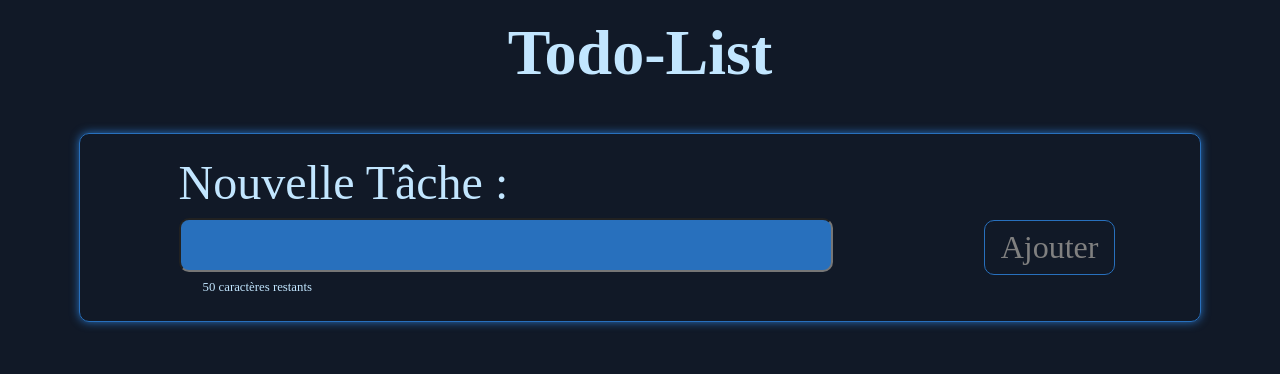
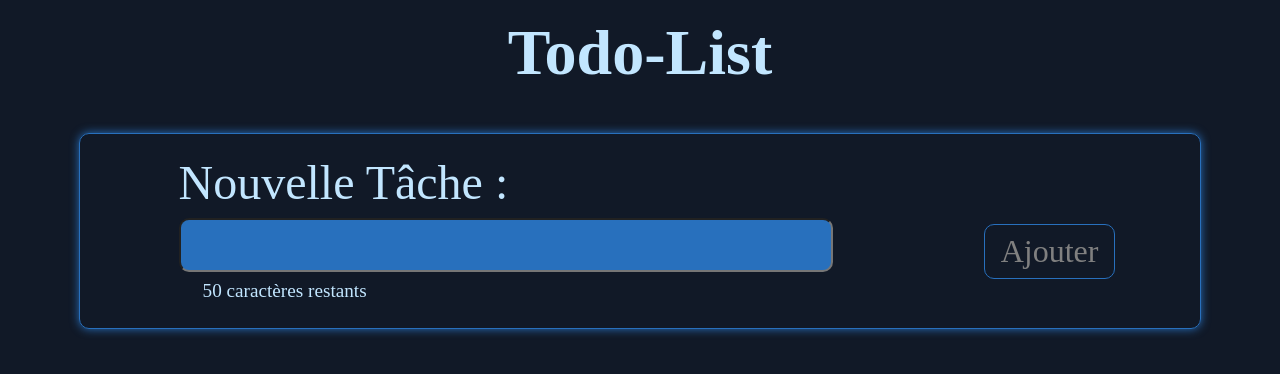
Before and after one commit to ItsMatDev/Todo-List, a React (Vite) app in the folder front/: page / in a window 1280 px wide. Shown: the top 374 px of the page. Built offline with nearby package versions, Linux system fonts and the light colour scheme; no server answers.

Commit message:
fixed font size and hover on disabled button

```diff
--- a/front/src/components/NewTask/NewTask.scss
+++ b/front/src/components/NewTask/NewTask.scss
@@ -35,7 +35,7 @@
       font-size: $fontSizeTitleDesktop;
     }
     p {
-      font-size: 0.8rem;
+      font-size: 1.2rem;
       margin: 0.5rem 0 0 1.5rem;
     }
     button {
--- a/front/src/variable.scss
+++ b/front/src/variable.scss
@@ -24,11 +24,13 @@ $fontSizeButtonDesktop: 2rem;
     color: grey;
     border: $borderSize $borderColor;
   }
-  &:hover,
-  &:focus {
-    background-color: $fontColor;
-    border-color: $borderColor;
-    color: $borderColor;
+  &:not(:disabled) {
+    &:hover,
+    &:focus {
+      background-color: $fontColor;
+      border-color: $borderColor;
+      color: $borderColor;
+    }
   }
 }
 
```
